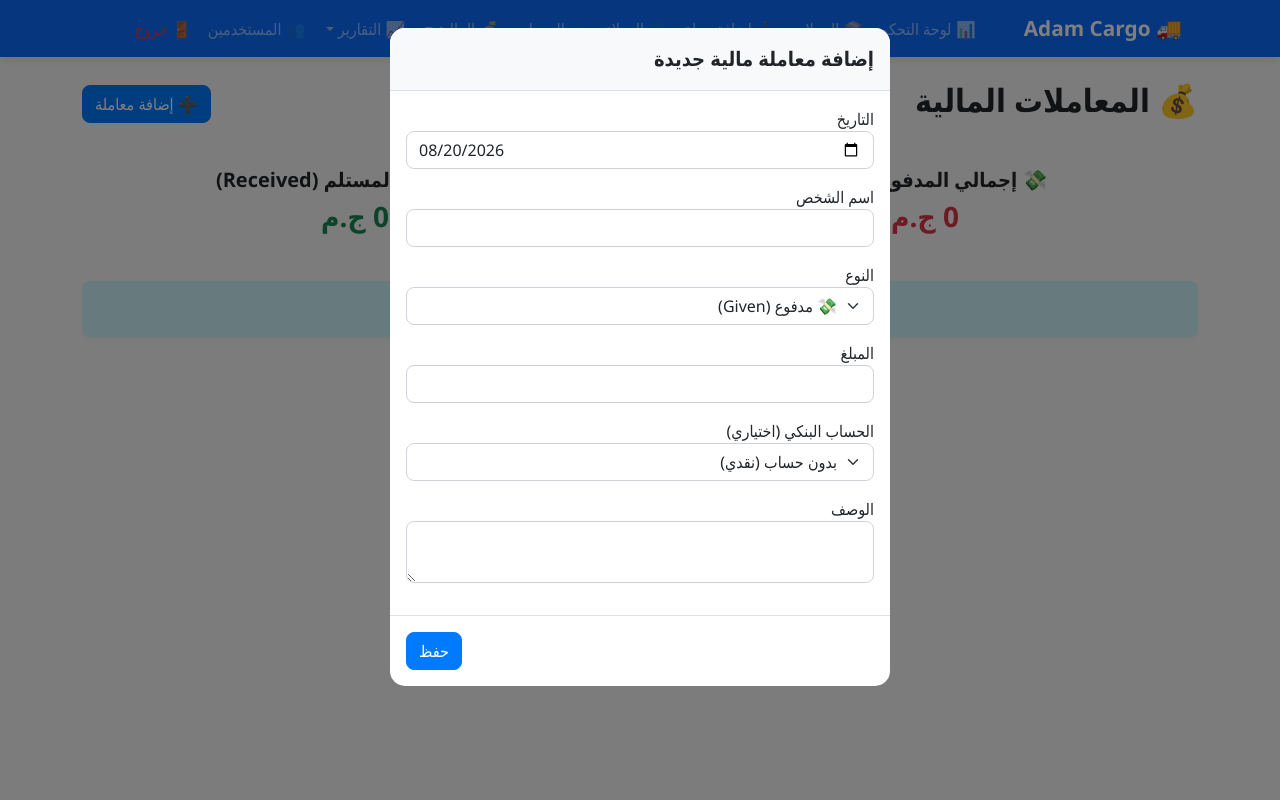
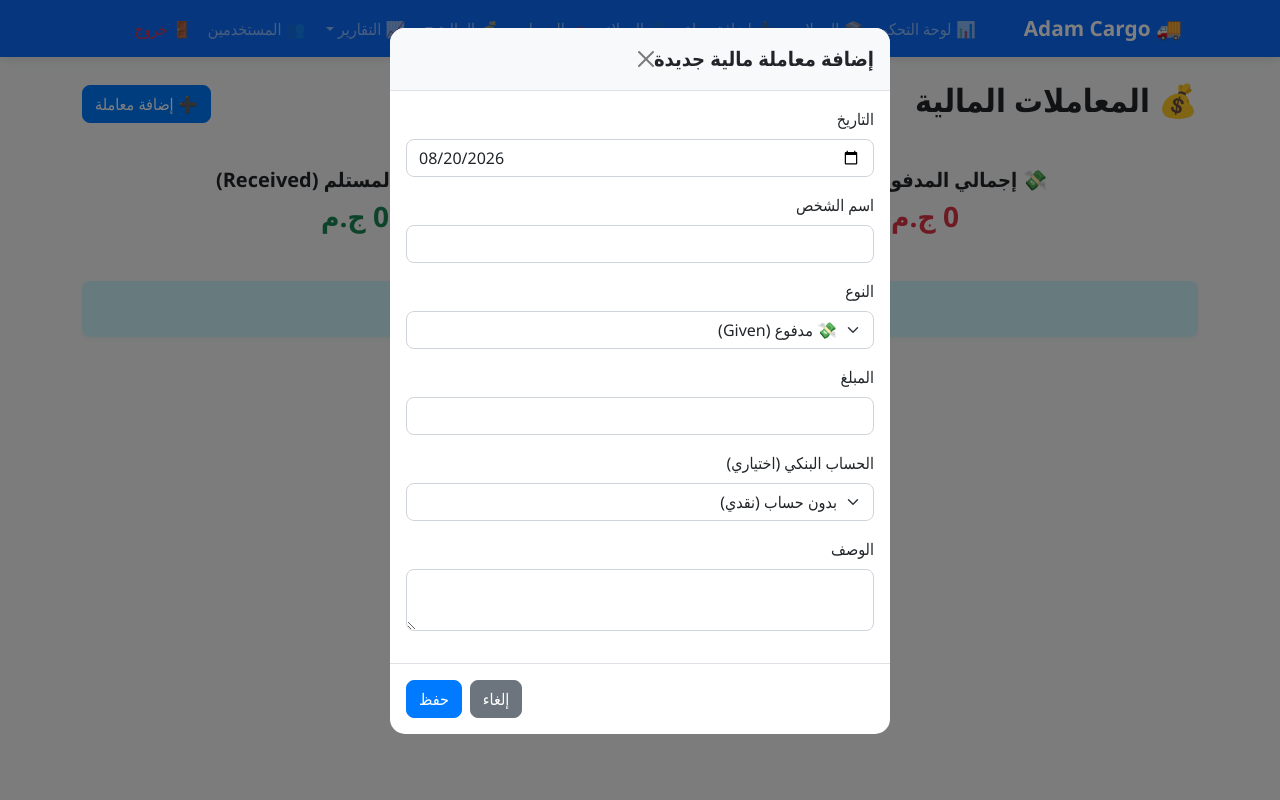
Before and after one commit to mariam-anwar-elgendy/AdamsCargo, a Flask app: page /transactions in a window 1280 px wide, after a click on "➕ إضافة معاملة". Run offline with Flask 3, Linux system fonts and the light colour scheme.

Commit message:
Refactor transaction modal and form structure

```diff
--- a/templates/transactions.html
+++ b/templates/transactions.html
@@ -55,13 +55,60 @@
             <td>{{ txn.bank_account.bank_name if txn.bank_account else 'نقدي' }}</td>
             <td>
                 {% if session.role in ['admin', 'root'] %}
-                    <a href="#" class="btn btn-sm btn-warning">✏️ تعديل</a>
-                    <button class="btn btn-sm btn-danger" onclick="if(confirm('هل أنت متأكد من الحذف؟')) fetch('/api/financial_transactions/{{ txn.id }}/delete', {method:'POST'}).then(()=>location.reload())">🗑️ حذف</button>
+                    <button type="button" class="btn btn-sm btn-warning" data-bs-toggle="modal" data-bs-target="#editTxnModal{{ txn.id }}">
+                        ✏️ تعديل
+                    </button>
+                    <form action="{{ url_for('delete_transaction', tid=txn.id) }}" method="POST" class="d-inline" onsubmit="return confirm('هل أنت متأكد من حذف هذه المعاملة؟');">
+                        <button type="submit" class="btn btn-sm btn-danger">🗑️ حذف</button>
+                    </form>
                 {% else %}
                     <span class="text-muted">-</span>
                 {% endif %}
             </td>
         </tr>
+
+        <!-- Modal تعديل المعاملة -->
+        <div class="modal fade" id="editTxnModal{{ txn.id }}" tabindex="-1" aria-hidden="true">
+            <div class="modal-dialog">
+                <div class="modal-content">
+                    <div class="modal-header">
+                        <h5 class="modal-title">تعديل المعاملة #{{ txn.id }}</h5>
+                        <button type="button" class="btn-close" data-bs-dismiss="modal"></button>
+                    </div>
+                    <form action="{{ url_for('edit_transaction', tid=txn.id) }}" method="POST">
+                        <div class="modal-body">
+                            <div class="mb-3">
+                                <label class="form-label">التاريخ</label>
+                                <input type="date" class="form-control" name="date" value="{{ txn.date }}" required>
+                            </div>
+                            <div class="mb-3">
+                                <label class="form-label">اسم الشخص</label>
+                                <input type="text" class="form-control" name="person_name" value="{{ txn.person_name }}" required>
+                            </div>
+                            <div class="mb-3">
+                                <label class="form-label">النوع</label>
+                                <select class="form-select" name="type" required>
+                                    <option value="given" {% if txn.type == 'given' %}selected{% endif %}>💸 مدفوع (Given)</option>
+                                    <option value="received" {% if txn.type == 'received' %}selected{% endif %}>💰 مستلم (Received)</option>
+                                </select>
+                            </div>
+                            <div class="mb-3">
+                                <label class="form-label">المبلغ</label>
+                                <input type="number" step="0.01" class="form-control" name="amount" value="{{ txn.amount }}" required>
+                            </div>
+                            <div class="mb-3">
+                                <label class="form-label">الوصف</label>
+                                <input type="text" class="form-control" name="description" value="{{ txn.description or '' }}">
+                            </div>
+                        </div>
+                        <div class="modal-footer">
+                            <button type="button" class="btn btn-secondary" data-bs-dismiss="modal">إلغاء</button>
+                            <button type="submit" class="btn btn-warning">حفظ التعديلات</button>
+                        </div>
+                    </form>
+                </div>
+            </div>
+        </div>
         {% endfor %}
     </tbody>
 </table>
@@ -72,35 +119,36 @@
 {% endif %}
 
 <!-- Modal إضافة معاملة -->
-<div class="modal fade" id="addTransactionModal">
+<div class="modal fade" id="addTransactionModal" tabindex="-1" aria-hidden="true">
     <div class="modal-dialog">
         <div class="modal-content">
             <form method="POST" action="{{ url_for('add_transaction') }}">
                 <div class="modal-header">
                     <h5 class="modal-title">إضافة معاملة مالية جديدة</h5>
+                    <button type="button" class="btn-close" data-bs-dismiss="modal"></button>
                 </div>
                 <div class="modal-body">
                     <div class="mb-3">
-                        <label>التاريخ</label>
+                        <label class="form-label">التاريخ</label>
                         <input type="date" name="date" class="form-control" value="{{ date.today().isoformat() }}" required>
                     </div>
                     <div class="mb-3">
-                        <label>اسم الشخص</label>
+                        <label class="form-label">اسم الشخص</label>
                         <input type="text" name="person_name" class="form-control" required>
                     </div>
                     <div class="mb-3">
-                        <label>النوع</label>
+                        <label class="form-label">النوع</label>
                         <select name="type" class="form-select">
                             <option value="given">💸 مدفوع (Given)</option>
                             <option value="received">💰 مستلم (Received)</option>
                         </select>
                     </div>
                     <div class="mb-3">
-                        <label>المبلغ</label>
+                        <label class="form-label">المبلغ</label>
                         <input type="number" name="amount" class="form-control" step="0.01" required>
                     </div>
                     <div class="mb-3">
-                        <label>الحساب البنكي (اختياري)</label>
+                        <label class="form-label">الحساب البنكي (اختياري)</label>
                         <select name="bank_account_id" class="form-select">
                             <option value="">بدون حساب (نقدي)</option>
                             {% for acc in bank_accounts %}
@@ -109,11 +157,12 @@
                         </select>
                     </div>
                     <div class="mb-3">
-                        <label>الوصف</label>
+                        <label class="form-label">الوصف</label>
                         <textarea name="description" class="form-control" rows="2"></textarea>
                     </div>
                 </div>
                 <div class="modal-footer">
+                    <button type="button" class="btn btn-secondary" data-bs-dismiss="modal">إلغاء</button>
                     <button type="submit" class="btn btn-primary">حفظ</button>
                 </div>
             </form>
```
